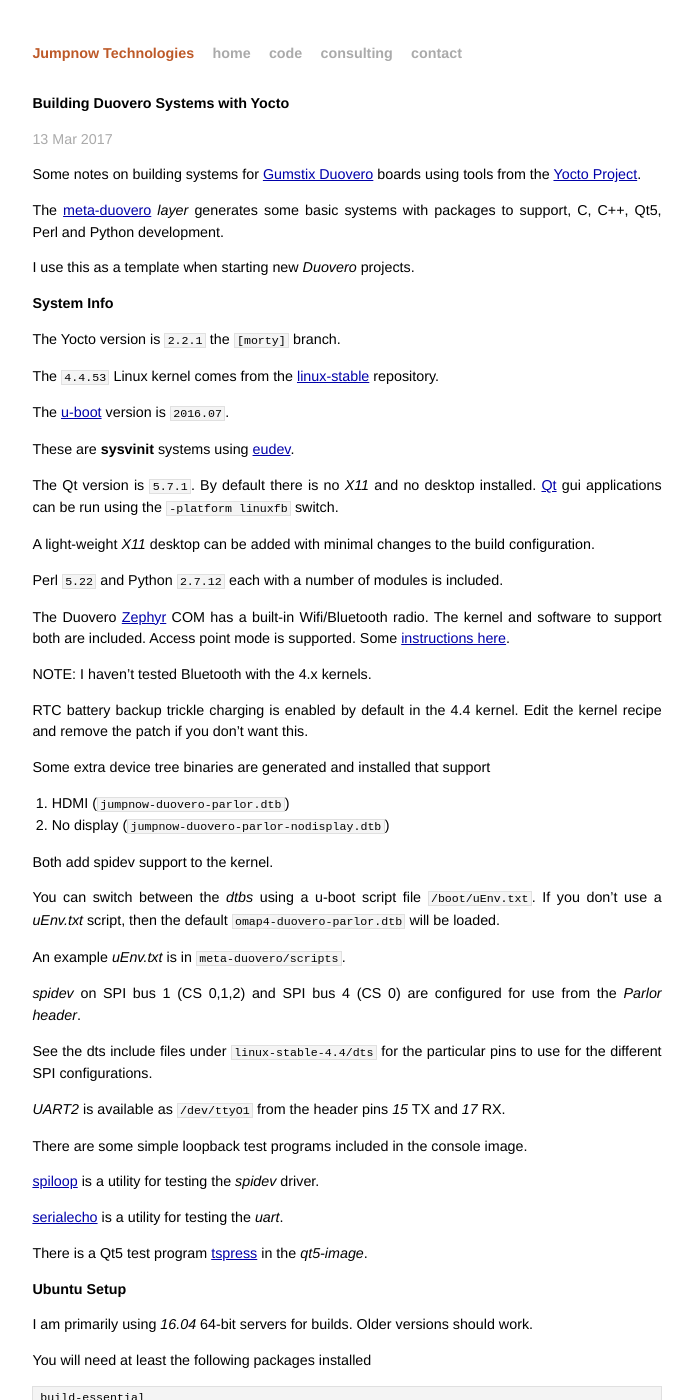
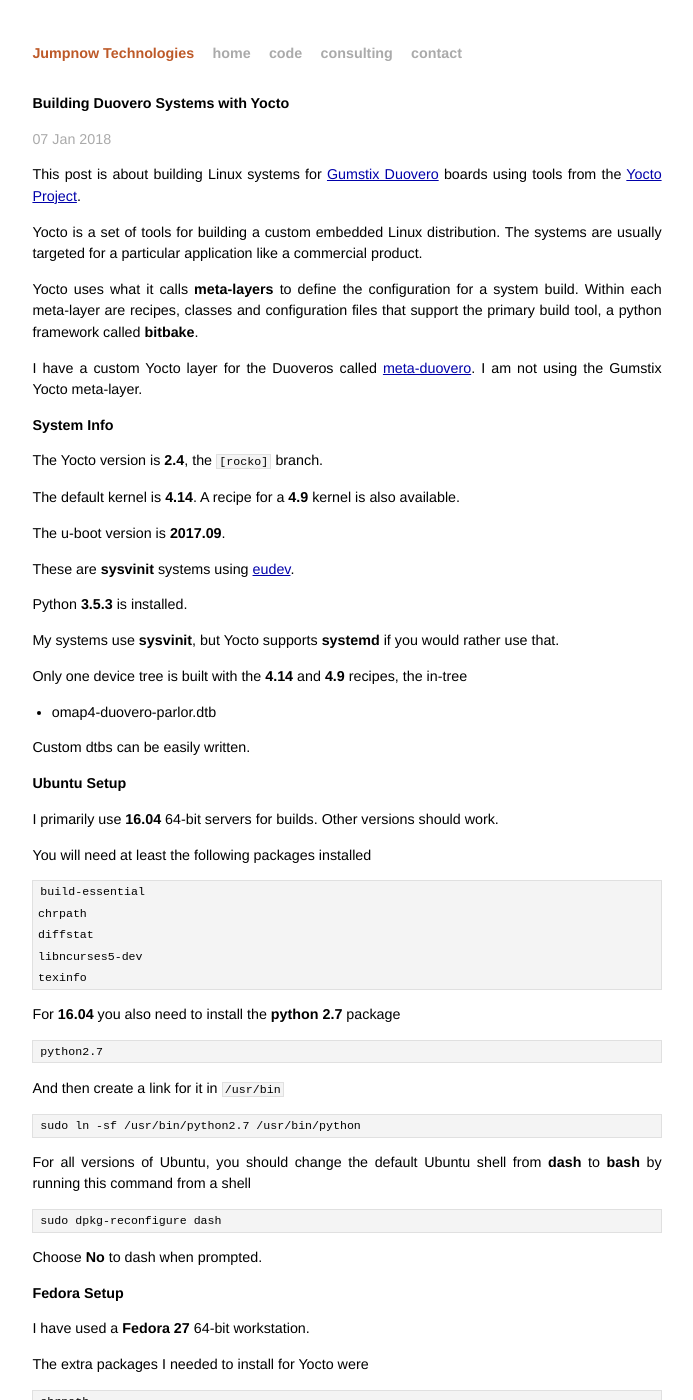
Before and after one commit to jumpnow/jumpnowtek-site, a Jekyll site: the page built from _posts/2014-02-21-Duovero-Systems-with-Yocto.md, in a window 1280 px wide and 1400 px high. Shown: the whole window, without its empty margins (293-986 px from the left). Built offline with Jekyll 4.4.1, drawn with Linux system fonts in a browser that asks for light colours; some of the changed text lies outside the part shown.

Commit message:
Update duovero yocto post

```diff
--- a/_posts/2014-02-21-Duovero-Systems-with-Yocto.md
+++ b/_posts/2014-02-21-Duovero-Systems-with-Yocto.md
@@ -2,82 +2,53 @@
 layout: post
 title: Building Duovero Systems with Yocto
 description: "Building customized systems for Gumstix Duovero using tools from the Yocto Project"
-date: 2017-03-13 13:52:00
+date: 2018-01-07 14:40:00
 categories: gumstix-linux
 tags: [linux, gumstix, duovero, yocto]
 ---
 
-Some notes on building systems for [Gumstix Duovero][duovero] boards using tools from the [Yocto Project][yocto].
+This post is about building Linux systems for [Gumstix Duovero][duovero] boards using tools from the [Yocto Project][yocto].
 
-The [meta-duovero][meta-duovero] *layer* generates some basic systems with packages to support, C, C++, Qt5, Perl and Python development.
+Yocto is a set of tools for building a custom embedded Linux distribution. The systems are usually targeted for a particular application like a commercial product.
 
-I use this as a template when starting new *Duovero* projects.
+Yocto uses what it calls **meta-layers** to define the configuration for a system build. Within each meta-layer are recipes, classes and configuration files that support the primary build tool, a python framework called **bitbake**.
+
+I have a custom Yocto layer for the Duoveros called [meta-duovero][meta-duovero]. I am not using the Gumstix Yocto meta-layer.
+
 
 ### System Info
 
-The Yocto version is `2.2.1` the `[morty]` branch.
+The Yocto version is **2.4**, the `[rocko]` branch.
 
-The `4.4.53` Linux kernel comes from the [linux-stable][linux-stable] repository.
+The default kernel is **4.14**. A recipe for a **4.9** kernel is also available.
 
-The [u-boot][uboot] version is `2016.07`.
+The u-boot version is **2017.09**.
 
 These are **sysvinit** systems using [eudev][eudev].
 
-The Qt version is `5.7.1`. By default there is no *X11* and no desktop installed. [Qt][qt] gui applications can be run using the `-platform linuxfb` switch.
+Python **3.5.3** is installed.
 
-A light-weight *X11* desktop can be added with minimal changes to the build configuration.
+My systems use **sysvinit**, but Yocto supports **systemd** if you would rather use that.
 
-Perl `5.22` and Python `2.7.12` each with a number of modules is included.
+Only one device tree is built with the **4.14** and **4.9** recipes, the in-tree
 
-The Duovero [Zephyr][duovero-zephyr] COM has a built-in Wifi/Bluetooth radio. The kernel and software to support both are included. Access point mode is supported. Some [instructions here][jumpnow-duovero-ap].
+* omap4-duovero-parlor.dtb
 
-NOTE: I haven't tested Bluetooth with the 4.x kernels.
-
-RTC battery backup trickle charging is enabled by default in the 4.4 kernel. Edit the kernel recipe and remove the patch if you don't want this.
-
-Some extra device tree binaries are generated and installed that support
-
-1. HDMI (`jumpnow-duovero-parlor.dtb`)
-2. No display (`jumpnow-duovero-parlor-nodisplay.dtb`)
-
-Both add spidev support to the kernel.
-
-You can switch between the *dtbs* using a u-boot script file `/boot/uEnv.txt`. If you don't use a *uEnv.txt* script, then the default `omap4-duovero-parlor.dtb` will be loaded.
-
-An example *uEnv.txt* is in `meta-duovero/scripts`.
-
-*spidev* on SPI bus 1 (CS 0,1,2) and SPI bus 4 (CS 0) are configured for use from the *Parlor header*.
-
-See the dts include files under `linux-stable-4.4/dts` for the particular pins to use for the different SPI configurations.
-
-*UART2* is available as `/dev/ttyO1` from the header pins *15* TX and *17* RX.
-
-There are some simple loopback test programs included in the console image.
-
-[spiloop][spiloop] is a utility for testing the *spidev* driver.
-
-[serialecho][serialecho] is a utility for testing the *uart*.
-
-There is a Qt5 test program [tspress][tspress] in the *qt5-image*.
+Custom dtbs can be easily written.
 
 ### Ubuntu Setup
 
-I am primarily using *16.04* 64-bit servers for builds. Older versions should work.
+I primarily use **16.04** 64-bit servers for builds. Other versions should work.
 
 You will need at least the following packages installed
 
     build-essential
     chrpath
     diffstat
-    gawk
-    git
     libncurses5-dev
-    pkg-config
-    subversion
-    texi2html
     texinfo
 
-For *16.04* you also need to install the *python 2.7* package that the *Yocto 2.2* branch requires
+For **16.04** you also need to install the **python 2.7** package
 
     python2.7
 
@@ -85,7 +56,7 @@
 
     sudo ln -sf /usr/bin/python2.7 /usr/bin/python
 
-For all versions of Ubuntu, you should change the default Ubuntu shell from `dash` to `bash` by running this command from a shell
+For all versions of Ubuntu, you should change the default Ubuntu shell from **dash** to **bash** by running this command from a shell
 
     sudo dpkg-reconfigure dash
 
@@ -93,7 +64,7 @@
 
 ### Fedora Setup
 
-I have also used a Fedora *23* 64-bit workstation.
+I have used a **Fedora 27** 64-bit workstation.
 
 The extra packages I needed to install for Yocto were
 
@@ -106,77 +77,77 @@
 
     Development Tools
 
-There might be more packages required since I had already installed *qt-creator* and the *Development Tools* group before I did the first build with Yocto.
-
-Fedora already uses `bash` as the shell.
+Fedora already uses **bash** as the shell.
 
 ### Clone the dependency repositories
 
-First the main Yocto project `poky` repository
+For all upstream repositories, use the `[rocko]` branch.
 
-    scott@octo:~ git clone -b morty git://git.yoctoproject.org/poky.git poky-morty
+The directory layout I am describing here is my preference. All of the paths to the meta-layers are configurable. If you choose something different, adjust the following instructions accordingly.
 
-Then the `meta-openembedded` repository
+First the main Yocto project **poky** layer
 
-    scott@octo:~$ cd poky-morty
-    scott@octo:~/poky-morty$ git clone -b morty git://git.openembedded.org/meta-openembedded
+    ~# git clone -b rocko git://git.yoctoproject.org/poky.git poky-rocko
 
-And the `meta-qt5` repository
+Then the dependency layers under that
 
-    scott@octo:~/poky-morty$ git clone -b morty https://github.com/meta-qt5/meta-qt5.git
+    ~$ cd poky-rocko
+    ~/poky-rocko$ git clone -b rocko git://git.openembedded.org/meta-openembedded
 
-
-I usually keep these repositories separated since they can be shared between projects and different boards.
+These repositories shouldn't need modifications other then periodic updates and can be reused for different projects or different boards.
 
 ### Clone the meta-duovero repository
 
 Create a sub-directory for the `meta-duovero` repository before cloning
 
-    scott@octo:~$ mkdir ~/duovero
-    scott@octo:~$ cd ~/duovero
-    scott@octo:~/duovero$ git clone -b morty git://github.com/jumpnow/meta-duovero
+    ~$ mkdir ~/duovero
+    ~$ cd ~/duovero
+    ~/duovero$ git clone -b rocko git://github.com/jumpnow/meta-duovero
 
 The `meta-duovero/README.md` file has the last commits from the dependency repositories that I tested. You can always checkout those commits explicitly if you run into problems.
 
 ### Initialize the build directory
 
-Much of the following are only the conventions that I use. All of the paths to the meta-layers are configurable.
+Again much of the following are only my conventions.
 
-First setup a build directory. I tend to do this on a per board and/or per project basis so I can quickly switch between projects. For this example I'll put the build directory under `~/duovero/` with the `meta-duovero` layer.
+Choose a build directory. I tend to do this on a per board and/or per project basis so I can quickly switch between projects. For this example I'll put the build directory under `~/duovero/` with the `meta-duovero` layer.
 
 You could manually create the directory structure like this
 
-    scott@octo:~$ mkdir -p ~/duovero/build/conf
+    $ mkdir -p ~/duovero/build/conf
 
-Or you could use the *Yocto* environment script `oe-init-build-env` like this passing in the path to the build directory
 
-    scott@octo:~$ source poky-krogoth/oe-init-build-env ~/duovero/build
+Or you could use the Yocto environment script **oe-init-build-env** like this passing in the path to the build directory
 
-The *Yocto* environment script will create the build directory if it does not already exist.
+    ~$ source poky-rocko/oe-init-build-env ~/duovero/build
+
+The Yocto environment script will create the build directory if it does not already exist.
 
 ### Customize the configuration files
 
-There are some sample configuration files in the `meta-duovero/conf` directory.
+There are some sample configuration files in the **meta-duovero/conf** directory.
 
-Copy them to the `build/conf` directory (removing the '-sample')
+Copy them to the **build/conf** directory (removing the '-sample')
 
-    scott@octo:~/duovero$ cp meta-duovero/conf/local.conf-sample build/conf/local.conf
-    scott@octo:~/duovero$ cp meta-duovero/conf/bblayers.conf-sample build/conf/bblayers.conf
+    ~/duovero$ cp meta-duovero/conf/local.conf.sample build/conf/local.conf
+    ~/duovero$ cp meta-duovero/conf/bblayers.conf.sample build/conf/bblayers.conf
 
-If you used the `oe-init-build-env` script to create the build directory, it generated some generic configuration files in the `build/conf` directory. It is okay to copy over them.
+If you used the **oe-init-build-env** script to create the build directory, it generated some generic configuration files in the **build/conf** directory. If you want to look at them, save them with a different name before overwriting.
 
-You may want to customize the configuration files before your first build.
+It is not necessary, but you may want to customize the configuration files before your first build.
+
+**Warning:** Do not use the '**~**' character when defining directory paths in the Yocto configuration files.
 
 ### Edit bblayers.conf
 
-In `bblayers.conf` file replace `${HOME}` with the appropriate path to the meta-layer repositories on your system if you modified any of the above instructions when cloning.
+In **bblayers.conf** file replace **${HOME}** with the appropriate path to the meta-layer repositories on your system if you modified any of the paths in the previous instructions.
+
+**WARNING:** Do not include **meta-yocto-bsp** in your **bblayers.conf**. The Yocto BSP requirements for the duovoers are in **meta-duovero**.
 
 For example, if your directory structure does not look exactly like this, you will need to modify `bblayers.conf`
 
-
-    ~/poky-morty/
+    ~/poky-rocko/
          meta-openembedded/
-         meta-qt5/
          ...
 
     ~/duovero/
@@ -184,113 +155,61 @@
         build/
             conf/
 
+
 ### Edit local.conf
 
 The variables you may want to customize are the following:
 
-- TMPDIR
-- DL\_DIR
-- SSTATE\_DIR
+* TMPDIR
+* DL\_DIR
+* SSTATE\_DIR
 
-The defaults work fine. Adjustments are optional.
+All of the following modifications are optional.
 
 ##### TMPDIR
 
-This is where temporary build files and the final build binaries will end up. Expect to use at least 35GB. You probably want at least 50GB available.
+This is where temporary build files and the final build binaries will end up. Expect to use at least **50GB**.
 
-The default location is in the `build` directory, in this example `~/duovero/build/tmp`.
+The default location is under the **build** directory, in this example **~/duovero/build/tmp**.
 
 If you specify an alternate location as I do in the example conf file make sure the directory is writable by the user running the build.
 
 ##### DL_DIR
 
-This is where the downloaded source files will be stored. You can share this among configurations and build files so I created a general location for this outside the project directory. Make sure the build user has write permission to the directory you decide on.
+This is where the downloaded source files will be stored. You can share this among configurations and builds so I always create a general location for this outside the project directory. Make sure the build user has write permission to the directory you decide on.
 
-The default location is in the `build` directory, `~/duovero/build/sources`.
+The default location is in the **build** directory, **~/duovero/build/sources**.
 
 ##### SSTATE_DIR
 
-This is another Yocto build directory that can get pretty big, greater then 5GB. I often put this somewhere else other then my home directory as well.
+This is another Yocto build directory that can get pretty big, greater then **8GB**. I often put this somewhere else other then my home directory as well.
 
-The default location is in the `build` directory, `~/duovero/build/sstate-cache`.
+The default location is in the **build** directory, **~/duovero/build/sstate-cache**.
 
-
-### Run the build
-
-You need to source the environment every time you want to run a build. The `oe-init-build-env` when run a second time will not overwrite your customized conf files.
-
-    scott@octo:~$ source poky-morty/oe-init-build-env ~/duovero/build
-
-    ### Shell environment set up for builds. ###
-
-    You can now run 'bitbake '
-
-    Common targets are:
-        core-image-minimal
-        core-image-sato
-        meta-toolchain
-        meta-toolchain-sdk
-        adt-installer
-        meta-ide-support
-
-    You can also run generated qemu images with a command like 'runqemu qemux86'
-    scott@octo:~/duovero/build$
-
-
-Those 'Common targets' may or may not build successfully. I have never tried them.
-
-There are a few custom images available in the [meta-duovero][meta-duovero] layer. The recipes for these image can be found in `meta-duovero/images/`
-
-    console-image.bb
-    qt5-image.bb
-
-Place your own image recipes in this same directory.
-
-#### console-image
-
-A basic console developer image. See the recipe `meta-duovero/images/console-image.bb` for specifics, but some of the installed programs are
-
-    gcc/g++ and associated build tools
-    git
-    perl and python
-    ssh/scp server and client
-    wireless support
-    kernel modules
-
-The *console-image* has a line
-
-    inherit core-image
-
-which is `poky-morty/meta/classes/core-image.bbclass` and pulls in some required base packages. This is useful to know if you create your own image recipe.
-
-#### qt5-image
-
-This image includes the `console-image` and adds `Qt5` with the associated development headers and `qmake`.
 
 ### Build
 
 To build the `console-image` run the following command
 
-    scott@octo:~/duovero/build$ bitbake console-image
+    ~/duovero/build$ bitbake console-image
 
 You may occasionally run into build errors related to packages that either failed to download or sometimes out of order builds. The easy solution is to clean the failed package and rerun the build again.
 
-For instance if the build for `zip` failed for some reason, I would run this.
+For instance if the build for `zip` failed for some reason, I would run this
 
-    scott@octo:~/duovero/build$ bitbake -c cleansstate zip
-    scott@octo:~/duovero/build$ bitbake zip
+    ~/duovero/build$ bitbake -c cleansstate zip
+    ~/duovero/build$ bitbake zip
 
 And then continue with the full build.
 
-    scott@octo:~/duovero/build$ bitbake console-image
+    ~/duovero/build$ bitbake console-image
 
-To build the `qt5-image` it would be
 
-    scott@octo:~/duovero/build$ bitbake qt5-image
+### Copying the binaries to an SD card
 
-The `cleansstate` command (with two s's) works for image recipes as well.
+After the build completes, the bootloader, kernel and rootfs image files can be found in `<TMPDIR>/deploy/images/duovero/`.
 
-The image files won't get deleted from the *TMPDIR* until the next time you build.
+The `meta-duovero/scripts` directory has some helper scripts to format and copy the files to a microSD card.
 
 ### Copying the binaries to an SD card
 
@@ -352,110 +271,52 @@
 
 For instance, if I had this in the `local.conf`
 
-    TMPDIR = "/oe9/duo/tmp-morty"
+    TMPDIR = "/oe9/duo/tmp-rocko"
 
 Then I would export this environment variable before running `copy_boot.sh`
 
-    scott@octo:~/duovero/meta-duovero/scripts$ export OETMP=/oe9/duo/tmp-morty
+    ~/duovero/meta-duovero/scripts$ export OETMP=/oe9/duo/tmp-rocko
 
 Then run the `copy_boot.sh` script passing the location of SD card
 
-    scott@octo:~/duovero/meta-duovero/scripts$ ./copy_boot.sh sdb
+    ~/duovero/meta-duovero/scripts$ ./copy_boot.sh sdb
 
 This script should run very fast.
 
 #### copy_rootfs.sh
 
-This script copies the *zImage* kernel, the device tree binaries and the rest of the operating system to the root file system partition of the SD card.
+This script copies the **zImage** kernel, the device tree binaries and the rest of the operating system to the root file system partition of the SD card.
 
-The script accepts an optional command line argument for the image type, for example `console` or `qt5`. The default is `console`.
+The script accepts an optional command line argument for the image name, for example **console**.
+The default is **console** for the **console-image**.
 
 The script also accepts a `hostname` argument if you want the host name to be something other then the default `duovero`.
 
 Here's an example of how you'd run `copy_rootfs.sh`
 
-    scott@octo:~/duovero/meta-duovero/scripts$ ./copy_rootfs.sh sdb console
+    ~/duovero/meta-duovero/scripts$ ./copy_rootfs.sh sdb console
 
-or
-
-    scott@octo:~/duovero/meta-duovero/scripts$ ./copy_rootfs.sh sdb qt5 duo1
-
-The *copy_rootfs.sh* script will take longer to run and depends a lot on the size and quality of your SD card.
+The **copy_rootfs.sh** script will take longer to run and depends a lot on the size and quality of your SD card.
 
 The copy scripts will **NOT** unmount partitions automatically. If the partition that is supposed to be the on the SD card is already mounted, the script will complain and abort. This is for safety, mine mostly, since I run these scripts many times a day on different machines and the SD cards show up in different places.
 
 Here's a realistic example session where I want to copy already built images to a second SD card that I just inserted.
 
-    scott@octo:~$ sudo umount /dev/sdb1
-    scott@octo:~$ sudo umount /dev/sdb2
-    scott@octo:~$ export OETMP=/oe9/duo/tmp-morty
-    scott@octo:~$ cd duovero/meta-duovero/scripts
-    scott@octo:~/duovero/meta-duovero/scripts$ ./copy_boot.sh sdb
-    scott@octo:~/duovero/meta-duovero/scripts$ ./copy_rootfs.sh sdb console duo2
+    ~$ sudo umount /dev/sdb1
+    ~$ sudo umount /dev/sdb2
+    ~$ export OETMP=/oe9/duo/tmp-rocko
+    ~$ cd duovero/meta-duovero/scripts
+    ~/duovero/meta-duovero/scripts$ ./copy_boot.sh sdb
+    ~/duovero/meta-duovero/scripts$ ./copy_rootfs.sh sdb console duo2
 
-Both *copy_boot.sh* and *copy_rootfs.sh* are simple scripts easily modified for custom use.
-
-#### Some custom package examples
-
-[spiloop][spiloop] is a spidev test application installed in `/usr/bin`.
-
-The *bitbake recipe* that builds and packages *spiloop* is here
-
-    meta-duovero/recipes-misc/spiloop/spiloop_1.0.bb
-
-Use it to test the *spidev* driver before and after placing a jumper between pins *J9.3* and *J9.5* for SPI bus 1 or pins *J9.25* and *J9.27* for SPI bus 4. That's if you are using one of the jumpnow dtbs that includes the spidev.dtsi files.
-
-
-[tspress][tspress] is a Qt5 GUI application installed in `/usr/bin` with the *qt5-image*.
-
-The *bitbake recipe* is here
-
-    meta-duovero/recipes-qt/tspress/tspress.bb
-
-Check the *README* in the [tspress][tspress] repository for usage.
-
-#### Adding additional packages
-
-To display the list of available packages from the `meta-` repositories included in *bblayers.conf*
-
-    scott@octo:~$ source poky-krogoth/oe-init-build-env ~/duovero/build
-
-    scott@octo:~/duovero/build$ bitbake -s
-
-Once you have the package name, you can choose to either
-
-1. Add the new package to the `console-image` or `qt5-image`, whichever you are using.
-
-2. Create a new image file and either include the `console-image` the way the `qt5-image` does or create a complete new image recipe. The `console-image` can be used as a template.
-
-The new package needs to get included directly in the *IMAGE_INSTALL* variable or indirectly through another variable in the image file.
-
-#### Customizing the Kernel
-
-See this [post][bbb-kernel] for some ways to go about customizing and rebuilding the *Duovero* kernel or generating a new device tree. Replace **bbb** with **duovero** when reading.
-
-#### Package management
-
-The package manager for these systems is *opkg*. The other choices are *rpm* or *apt*. You can change the package manager with the *PACKAGE_CLASSES* variable in `local.conf`.
-
-*opkg* is the most lightweight of the Yocto package managers and the one that builds packages the quickest.
-
-To add or upgrade packages to the system, you might be interested in using the build workstation as a [remote package repository][opkg-repo].
+Both **copy_boot.sh** and **copy_rootfs.sh** are simple scripts easily modified for custom use.
 
 
 [duovero]: https://store.gumstix.com/index.php/category/43/
 [duovero-zephyr]: https://store.gumstix.com/index.php/products/355/
 [linux-stable]: https://www.kernel.org/
 [uboot]: http://www.denx.de/wiki/U-Boot/WebHome
-[qt]: http://www.qt.io/
 [yocto]: https://www.yoctoproject.org/
 [meta-duovero]: https://github.com/jumpnow/meta-duovero
 [lsblk]: http://linux.die.net/man/8/lsblk
-[tspress]: https://github.com/scottellis/tspress
-[spiloop]: https://github.com/scottellis/spiloop
-[serialecho]: https://github.com/scottellis/serialecho
-[opkg-repo]: http://www.jumpnowtek.com/yocto/Using-your-build-workstation-as-a-remote-package-repository.html
-[bbb-kernel]: http://www.jumpnowtek.com/beaglebone/Working-on-the-BeagleBone-kernel.html
-[bottle-python]: http://bottlepy.org/docs/dev/index.html
-[jumpnow-duovero-ap]: http://www.jumpnowtek.com/gumstix-linux/Duovero-Access-Point.html
 [eudev]: https://wiki.gentoo.org/wiki/Project:Eudev
```
Also changed, not shown: other parts of _posts/2014-02-21-Duovero-Systems-with-Yocto.md (+4 -4 lines).
